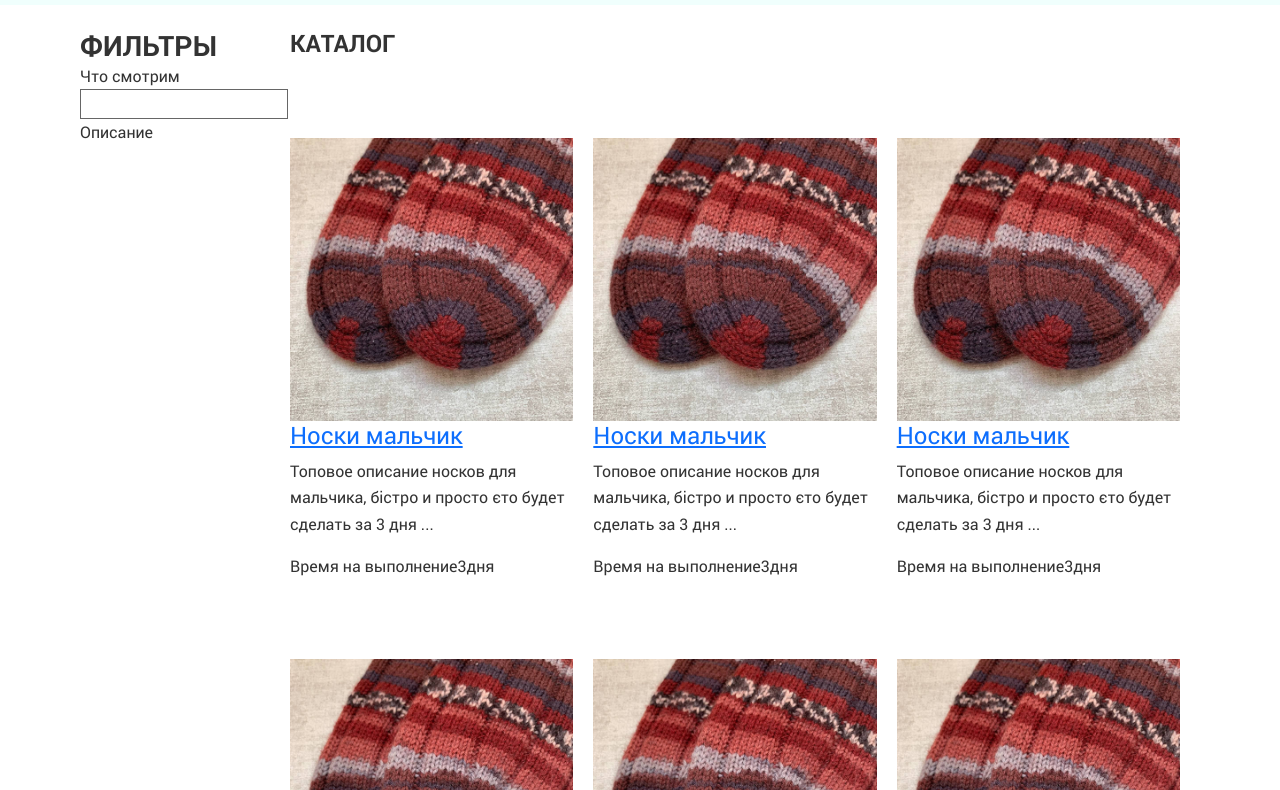
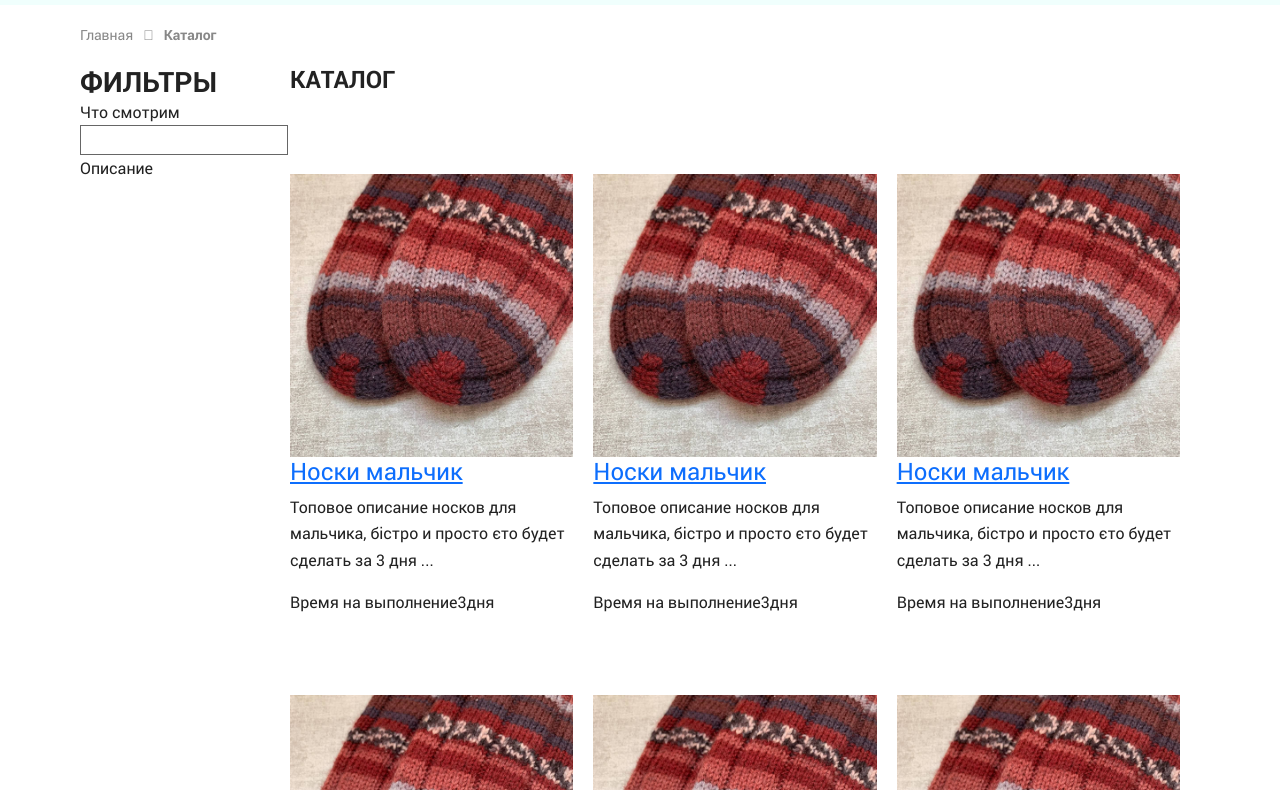
Before and after one commit to sledua/capri, a website: page app/catalog.html in a window 1280 px wide. Shown: the part 65-855 px from the top of the page. Drawn offline with Linux system fonts and the light colour scheme.

Commit message:
categoties filter in progress v0.0.1

```diff
--- a/app/catalog.html
+++ b/app/catalog.html
@@ -43,11 +43,23 @@
 
 	</div>
 </header>
+<div class="section__brc">
+	<div class="container">
+		<div class="row">
+			<div class="col-lg-12">
+				<ul class="brc__list">
+					<li class="brc__item"><a href="index.html" class="brc__item__linc">Главная</a></li>
+					<li class="brc__item active"><a href="catalog.html" class="brc__item__linc">Каталог</a></li>
+				</ul>
+			</div>
+		</div>
+	</div>
+</div>
 <div class="section__categories">
 	<div class="container">
 		<div class="row">
             <div class="col-md-2">
-                <h3 class="badges">Фильтры</h3>
+                <h3 class="badges-cat">Фильтры</h3>
                 <span>Что смотрим</span>
                 <div class="form-check">
                     <input type="text" class="form-check-input" type="checkbox" value="" id="flexCheckDefault">
@@ -59,7 +71,7 @@
             <div class="col-md-10">
                 <div class="container">
                     <div class="row">
-                        <h4 class="badges">Каталог</h4>
+                        <h4 class="badges-cat">Каталог</h4>
                         <div class="col-md-4">
                             <div class="product card">
                                 <img src="img/slide.jpg" class="card-img-top" alt="...">
--- a/app/scss/_vars.scss
+++ b/app/scss/_vars.scss
@@ -1,6 +1,6 @@
 $default-font: "roboto-example", sans-serif;
 $accent: orange;
-$text: #333;
+$text: #222;
 
 // Customization Bootstrap vars from "app/libs/bootstrap/scss/_variables.scss"
 $grid-gutter-width: 20px;
--- a/app/scss/main.scss
+++ b/app/scss/main.scss
@@ -88,14 +88,7 @@ header, footer {
 	}
 }
 .footer {
-	//background-color: lighten($color: #131212, $amount: 10);
-	//color: #fff;
 	height: 170px;
-	//z-index: 100;
-	//display: flex;
-	//justify-content: space-between;
-	//align-items: center;
-	//width: 100%;
 }
 .logo__foo {
 	display: flex;
@@ -104,7 +97,34 @@ header, footer {
 .card {
 	padding-top: 10vh;
 }
+.brc {
+	&__list {
+		display: flex;
+		margin: 0;
+		padding: 0;
+	}
+	&__item {
+		list-style: none;
+		font-size: 14px;
+		a {
+			color: #888;
+			text-decoration: none;
+		}
+	}
+}
+.active {
+	font-weight: 600;
+	&::before {
+		content: "\f105";
+		font-family: 'FontAwesome', sans-serif;
+		padding: 0 10px;
+		color: #888;
+	}
+}
 .section{
+	&__brc {
+		line-height: 60px;
+	}
 	&__one {
 		background-image: url(../img/slide.jpg);
 		background-size: cover;
@@ -121,6 +141,9 @@ header, footer {
 			right: 0;
 			left: 0;
 		}
+	}
+	&__categories {
+
 	}
 
 }
@@ -158,5 +181,10 @@ header, footer {
 	font-weight: bold;
 	margin: 0;
 	padding-top: 1.5rem;
+	&-cat {
+		text-transform: uppercase;
+		font-weight: bold;
+		margin: 0;
+	}
 }
 @import "media"; // Always at the end
```
Also changed, not shown: app/css/main.min.css.
